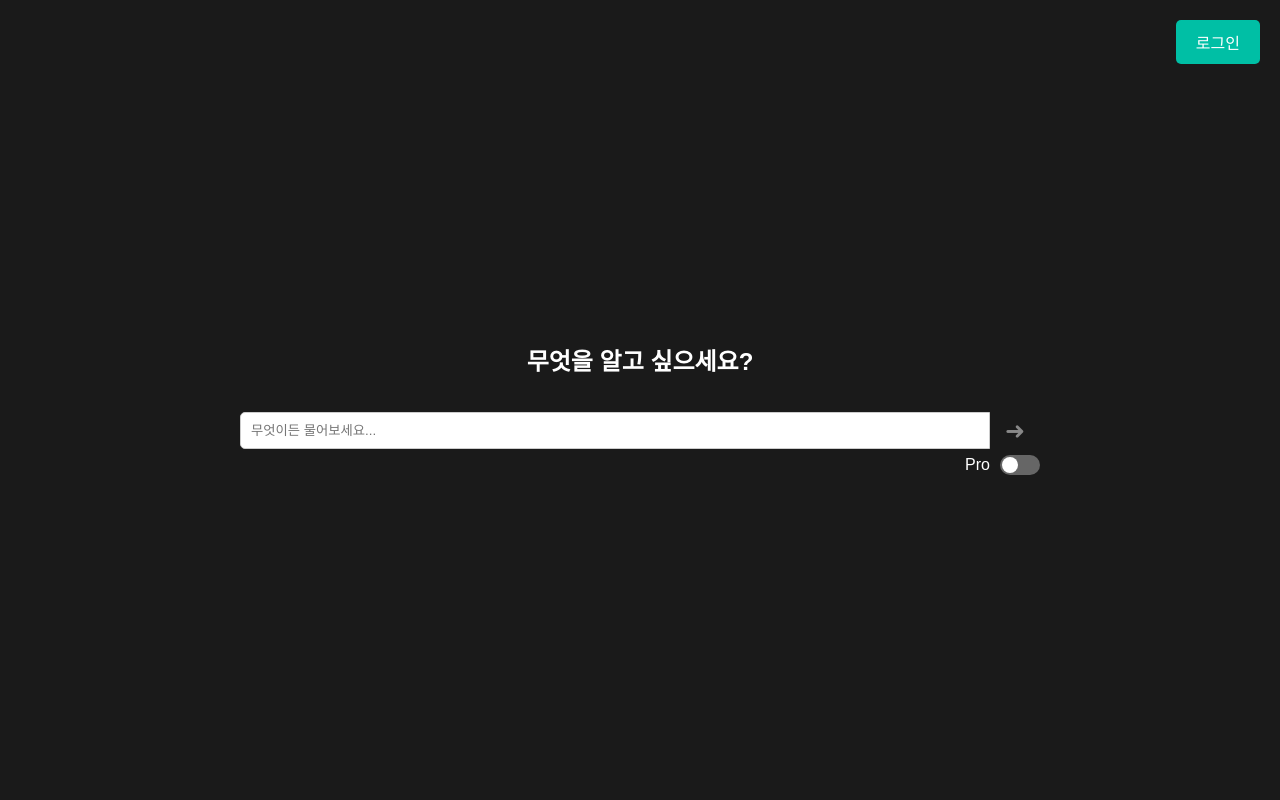
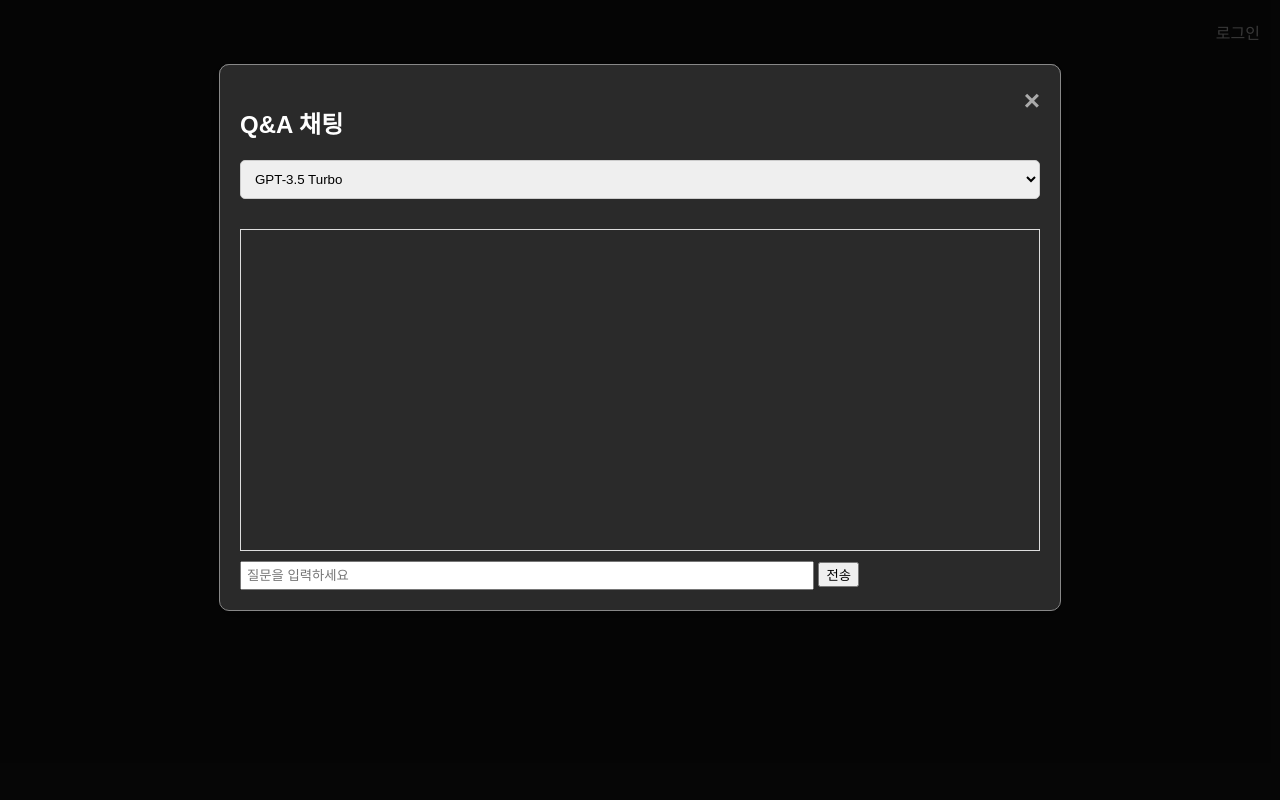
Before and after one commit to Lanvizu/SKN_Pjt04, a Django app: page / in a window 1280 px wide. Run offline with Django 5.2, Linux system fonts and the light colour scheme; parts of the project's set-up code (start-up, migrations or seed data) failed here and were passed over.

Commit message:
feat: css, js 수정

```diff
--- a/static/css/style.css
+++ b/static/css/style.css
@@ -1,3 +1,4 @@
+/* 전체 레이아웃 */
 body {
     background-color: #1a1a1a;
     color: white;
@@ -16,11 +17,13 @@ body {
     text-align: center;
 }
 
+/* 타이포그래피 */
 h1 {
     font-size: 24px;
     margin-bottom: 30px;
 }
 
+/* 검색 박스 */
 .search-box {
     display: flex;
     align-items: center;
@@ -31,14 +34,6 @@ h1 {
     padding: 10px;
     border: 1px solid #ccc;
     border-radius: 5px 0 0 5px;
-}
-
-.mode-selector {
-    display: flex;
-    align-items: center;
-    gap: 10px;
-    margin: 10px 0;
-    padding: 0 20px;
 }
 
 .search-button {
@@ -54,15 +49,33 @@ h1 {
     color: #888;
 }
 
+.search-button:hover .arrow-icon {
+    color: #00bfa5;
+}
+
+/* 모드 선택 */
+.mode-selector {
+    display: flex;
+    align-items: center;
+    gap: 10px;
+    margin: 10px 0;
+    padding: 0 20px;
+}
+
 .mode-button.active {
     color: #00bfa5;
     border-bottom: 2px solid #00bfa5;
 }
 
-.search-button:hover .arrow-icon {
-    color: #00bfa5;
+#model-select {
+    width: 100%;
+    padding: 10px;
+    margin-bottom: 10px;
+    border-radius: 5px;
+    border: 1px solid #ccc;
 }
 
+/* Pro 토글 */
 .pro-toggle {
     display: flex;
     align-items: center;
@@ -99,18 +112,35 @@ h1 {
     transform: translateX(20px);
 }
 
+/* 로그인 버튼 */
 .login-button {
     position: absolute;
     top: 20px;
     right: 20px;
-    background-color: #00bfa5;
     color: white;
-    padding: 10px 20px;
     border-radius: 5px;
     cursor: pointer;
+    text-decoration: none;
+    transition: text-decoration 0.3s ease;
 }
 
+.login-button:hover {
+    text-decoration: underline;
+}
+
+/* 모달 */
+
 .modal {
+    position: fixed;
+    z-index: 1;
+    left: 0;
+    top: 0;
+    width: 100%;
+    height: 100%;
+    background-color: rgba(0,0,0,0.4);
+}
+
+.chatmodal {
     display: none;
     position: fixed;
     z-index: 1;
@@ -123,11 +153,13 @@ h1 {
 
 .modal-content {
     background-color: #2a2a2a;
-    margin: 15% auto;
+    margin: 5% auto;
     padding: 20px;
     border: 1px solid #888;
-    width: 300px;
+    width: 100%;
+    max-width: 800px;
     border-radius: 10px;
+    box-shadow: 0 5px 15px rgba(0,0,0,0.3);
 }
 
 .close {
@@ -145,6 +177,40 @@ h1 {
     cursor: pointer;
 }
 
+/* 채팅 컨테이너 */
+#chat-container {
+    margin-top: 20px;
+}
+
+#chat-messages {
+    height: 300px;
+    overflow-y: auto;
+    border: 1px solid #ddd;
+    padding: 10px;
+    margin-bottom: 10px;
+}
+
+#user-input {
+    width: 70%;
+    padding: 5px;
+}
+
+/* 업로드 버튼 */
+.upload-button {
+    margin-top: 10px;
+    padding: 10px 20px;
+    background-color: #4CAF50;
+    color: white;
+    border: none;
+    border-radius: 5px;
+    cursor: pointer;
+}
+
+.upload-button:hover {
+    background-color: #45a049;
+}
+
+/* 로그인 폼 */
 #loginForm input {
     width: 100%;
     padding: 10px;
--- a/static/js/script.js
+++ b/static/js/script.js
@@ -115,15 +115,19 @@ function sendMessage() {
         method: 'POST',
         headers: {
             'Content-Type': 'application/json',
-            'X-CSRFToken': document.querySelector('[name=csrfmiddlewaretoken]').value
+            'X-CSRFToken': getCookie('csrftoken')
         },
         body: JSON.stringify({query: userInput, model: model})
     })
     .then(response => response.json())
     .then(data => {
-        addMessage('assistant', data.answer);
-        if (data.sources) {
-            addSources(data.sources);
+        if (data.error) {
+            addMessage('system', data.error);
+        } else {
+            addMessage('assistant', data.answer);
+            if (data.sources) {
+                addSources(data.sources);
+            }
         }
     })
     .catch(error => {
@@ -134,26 +138,34 @@ function sendMessage() {
     document.getElementById('user-input').value = '';
 }
 
+
+
 function addMessage(role, content) {
+    var chatMessages = document.getElementById('chat-messages');
     var messageDiv = document.createElement('div');
-    messageDiv.className = role;
+    messageDiv.className = 'message ' + role;
     messageDiv.textContent = content;
-    document.getElementById('chat-messages').appendChild(messageDiv);
+    chatMessages.appendChild(messageDiv);
 
     // 스크롤을 최신 메시지로 이동
-    var chatContainer = document.getElementById('chat-messages');
-    chatContainer.scrollTop = chatContainer.scrollHeight;
+    chatMessages.scrollTop = chatMessages.scrollHeight;
 }
 
+
 function addSources(sources) {
+    var chatMessages = document.getElementById('chat-messages');
     var sourcesDiv = document.createElement('div');
     sourcesDiv.className = 'sources';
     sourcesDiv.innerHTML = '<h4>참고한 페이지:</h4>';
     sources.forEach((source, index) => {
         sourcesDiv.innerHTML += `<p><strong>출처 ${index + 1}:</strong> ${source.source}<br>${source.text}...</p>`;
     });
-    document.getElementById('chat-messages').appendChild(sourcesDiv);
+    chatMessages.appendChild(sourcesDiv);
+
+    // 스크롤을 최신 메시지로 이동
+    chatMessages.scrollTop = chatMessages.scrollHeight;
 }
+
 
 // 윈도우 클릭 이벤트 (모달 외부 클릭 시 닫기)
 window.onclick = function(event) {
@@ -161,3 +173,44 @@ window.onclick = function(event) {
         event.target.style.display = "none";
     }
 }
+
+// 파일 업로드 처리
+document.getElementById('fileInput').addEventListener('change', function(e) {
+    var formData = new FormData();
+    formData.append('file', this.files[0]);
+
+    // 업로드 진행 상태를 표시
+    document.getElementById('uploadMessage').textContent = '파일 업로드 중...';
+
+    fetch('/upload/', {  // '/upload/'는 서버의 업로드 URL로 변경해야 합니다
+        method: 'POST',
+        body: formData,
+        headers: {
+            'X-CSRFToken': getCookie('csrftoken')
+        }
+    })
+    .then(response => response.json())
+    .then(data => {
+        document.getElementById('uploadMessage').textContent = data.message;
+    })
+    .catch(error => {
+        console.error('Error:', error);
+        document.getElementById('uploadMessage').textContent = '파일 업로드 중 오류가 발생했습니다.';
+    });
+});
+
+// CSRF 토큰을 쿠키에서 가져오는 함수
+function getCookie(name) {
+    let cookieValue = null;
+    if (document.cookie && document.cookie !== '') {
+        const cookies = document.cookie.split(';');
+        for (let i = 0; i < cookies.length; i++) {
+            const cookie = cookies[i].trim();
+            if (cookie.substring(0, name.length + 1) === (name + '=')) {
+                cookieValue = decodeURIComponent(cookie.substring(name.length + 1));
+                break;
+            }
+        }
+    }
+    return cookieValue;
+}
```
